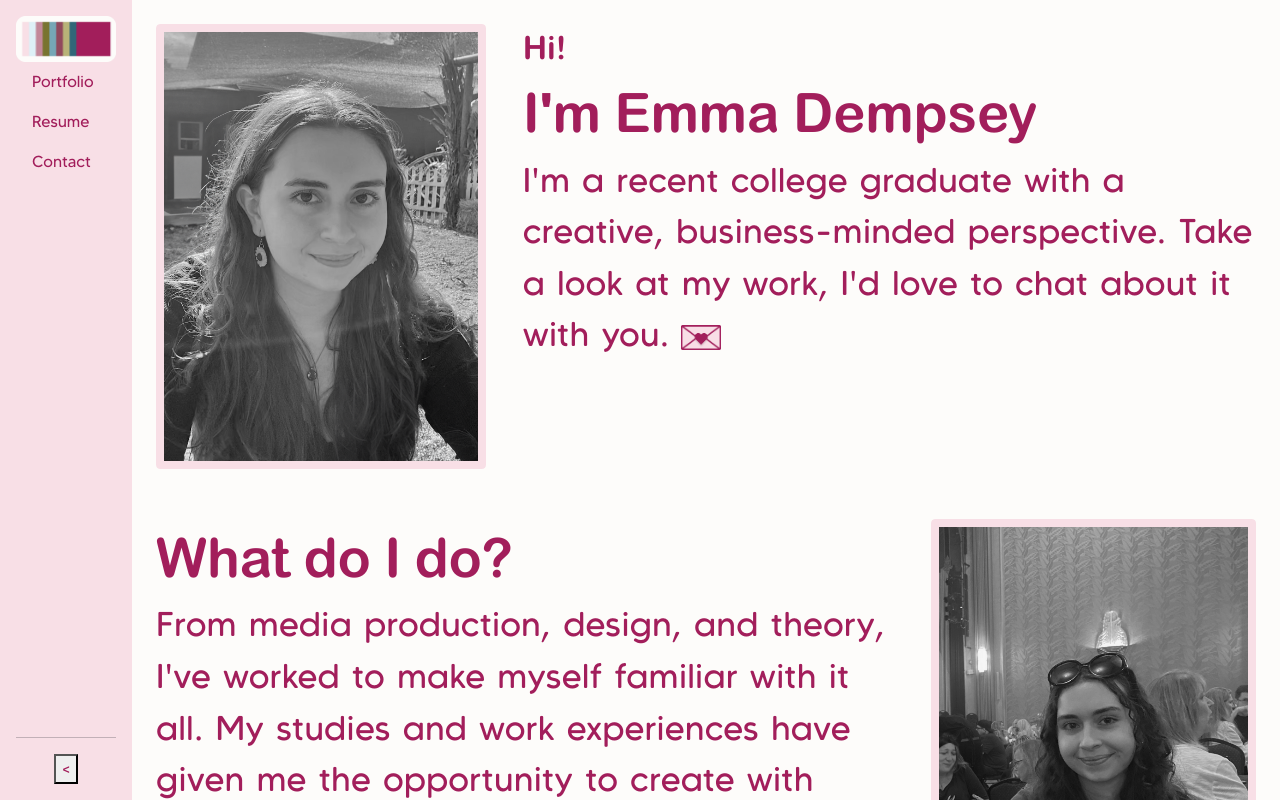
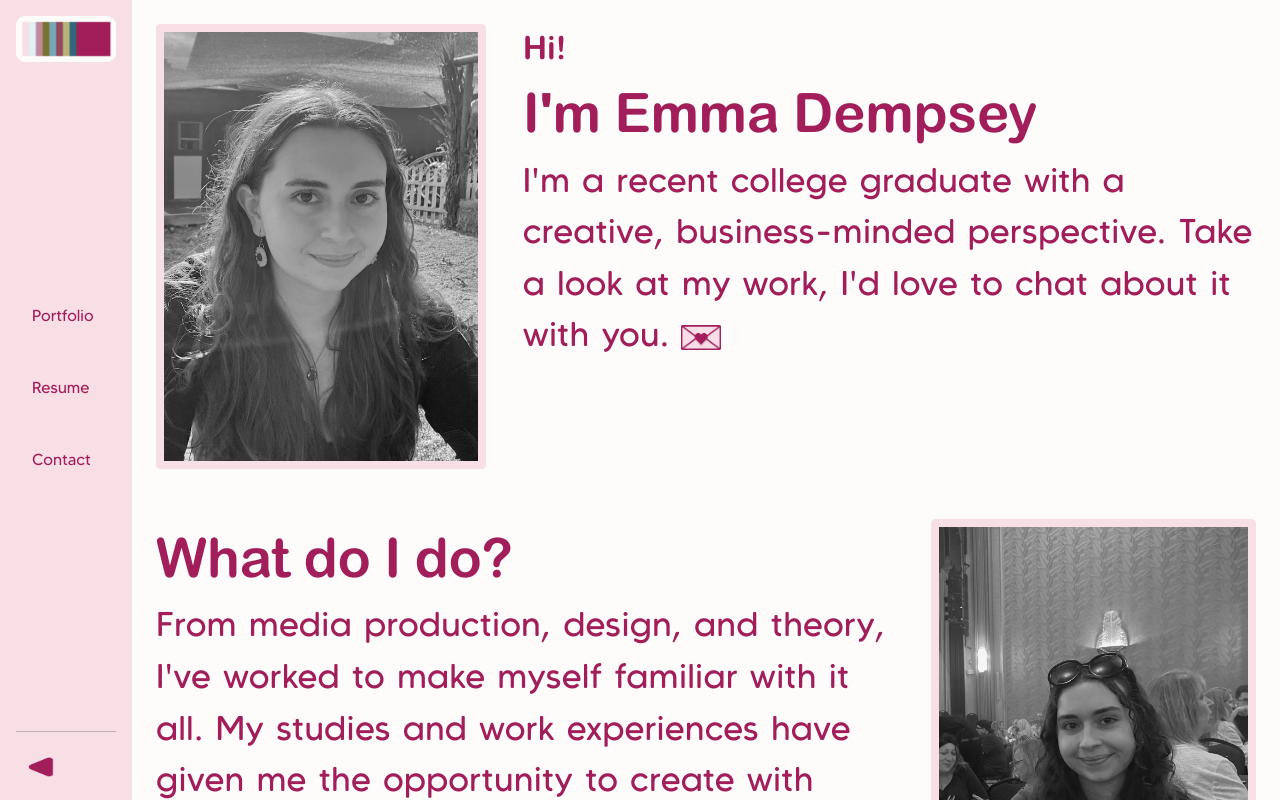
Before and after one commit to emmadempseyprofessional/professionalwebsite, an Angular app: page /#/landing in a window 1280 px wide. Built offline with nearby package versions, Linux system fonts and the light colour scheme.

Commit message:
navbar enhancements

```diff
--- a/src/app/common/navigation-bar/navigation-bar.component.html
+++ b/src/app/common/navigation-bar/navigation-bar.component.html
@@ -1,16 +1,16 @@
-<div id="navigation-bar-container" class="d-flex flex-column flex-shrink-0 h-100 p-3 w-fit-content">
+<div id="navigation-bar-container" class="d-flex flex-column flex-shrink-0 h-100 py-3 px-2 px-sm-3 w-fit-content">
     <a href="/" class="d-flex align-items-center mb-3 mb-md-0 me-md-auto link-body-emphasis text-decoration-none">
 
         @if(isExpanded()) {
         <a [routerLink]="RouterLinkRoutePath.Landing" class="fs-4 text-decoration-none">
-            <img src="images/navbarlogo.png" id="navbarlogo" class="img-fluid" alt="Simplified Logo Icon" />
+            <img src="images/navbarlogo.png" id="navbar-logo" class="img-fluid" alt="Simplified Logo Icon" />
         </a>
         }
     </a>
-    <ul class="nav nav-pills flex-column mb-auto nav-flush">
+    <ul class="nav nav-pills flex-column justify-content-center flex-fill nav-flush">
 
         @if(isExpanded()) {
-        <li class="nav-item dropdown">
+        <li class="nav-item dropdown py-3">
             <button class="nav-link dropdown-toggle" href="#" role="button" data-bs-toggle="dropdown"
                 aria-expanded="false">
                 Portfolio
@@ -28,12 +28,12 @@
                 </li>
             </ul>
         </li>
-        <li>
+        <li class="nav-item py-3">
             <a [routerLink]="RouterLinkRoutePath.Resume" class="nav-link link-body-emphasis">
                 Resume
             </a>
         </li>
-        <li>
+        <li class="nav-item py-3">
             <a [routerLink]="RouterLinkRoutePath.Contact" class="nav-link link-body-emphasis">
                 Contact
             </a>
@@ -41,12 +41,12 @@
         }
     </ul>
     <hr>
-    <div class="text-center">
-        <button (click)="toggleIsExpanded()">
+    <div class="w-100">
+        <button (click)="toggleIsExpanded()" class="btn btn-secondary border-0 bg-transparent mx-auto" id="navbar-arrow">
             @if(isExpanded()) {
-            &lt;
+                <img src="images/arrowleft.png" class="img-fluid" alt="Left arrow" />
             } @else {
-            &gt;
+                <img src="images/arrowright.png" class="img-fluid" alt="Right arrow" />
             }
         </button>
     </div>
--- a/src/app/common/navigation-bar/navigation-bar.component.scss
+++ b/src/app/common/navigation-bar/navigation-bar.component.scss
@@ -9,6 +9,10 @@
     }
 }
 
-#navbarlogo {
-    max-width: 100px;
+#navbar-logo {
+    max-width: 6.25rem;
 }
+
+#navbar-arrow {
+    max-width: 3.125rem
+}
--- a/src/index.html
+++ b/src/index.html
@@ -6,7 +6,7 @@
     <title>Emma Dempsey</title>
     <base href="/">
     <meta name="viewport" content="width=device-width, initial-scale=1">
-    <link rel="icon" type="image/x-icon" href="favicon.ico">
+    <link rel="icon" type="image/x-icon" href="images/navbarlogo.png">
 </head>
 
 <body>
```
